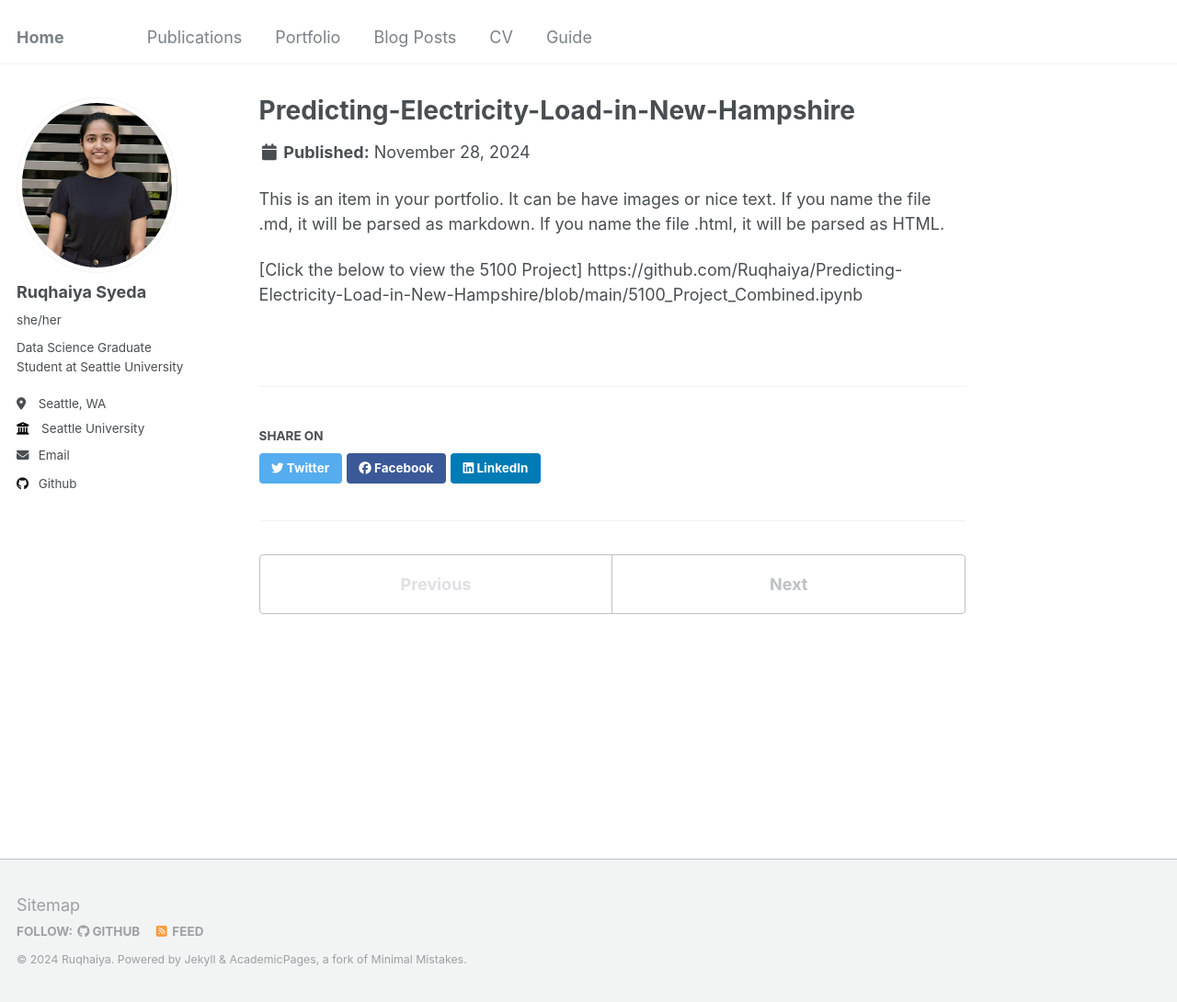
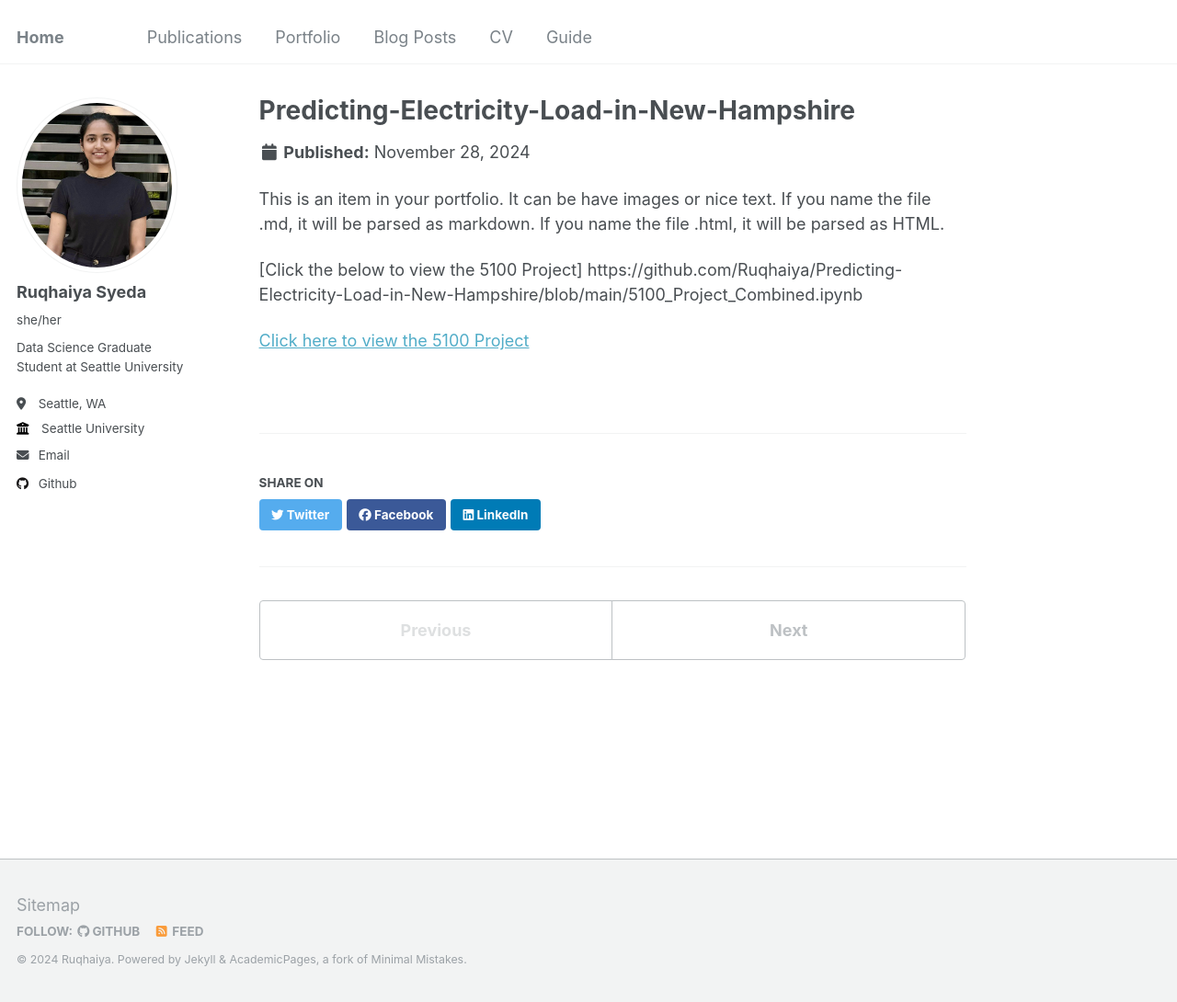
Before and after one commit to Ruqhaiya/ruqhaiya.github.io, a Jekyll site: the page built from _portfolio/portfolio-1.md, in a window 1280 px wide and 1090 px high. Shown: the whole window at 92% size. Built offline with Jekyll 4.4.1, drawn with Linux system fonts in a browser that asks for light colours.

Commit message:
Update portfolio-1.md

```diff
--- a/_portfolio/portfolio-1.md
+++ b/_portfolio/portfolio-1.md
@@ -8,3 +8,6 @@ This is an item in your portfolio. It can be have images or nice text. If you na
 
 [Click the below to view the 5100 Project]
 https://github.com/Ruqhaiya/Predicting-Electricity-Load-in-New-Hampshire/blob/main/5100_Project_Combined.ipynb
+
+
+[Click here to view the 5100 Project](https://github.com/Ruqhaiya/ruqhaiya.github.io/blob/main/5100_Project_Combined.ipynb)
```
